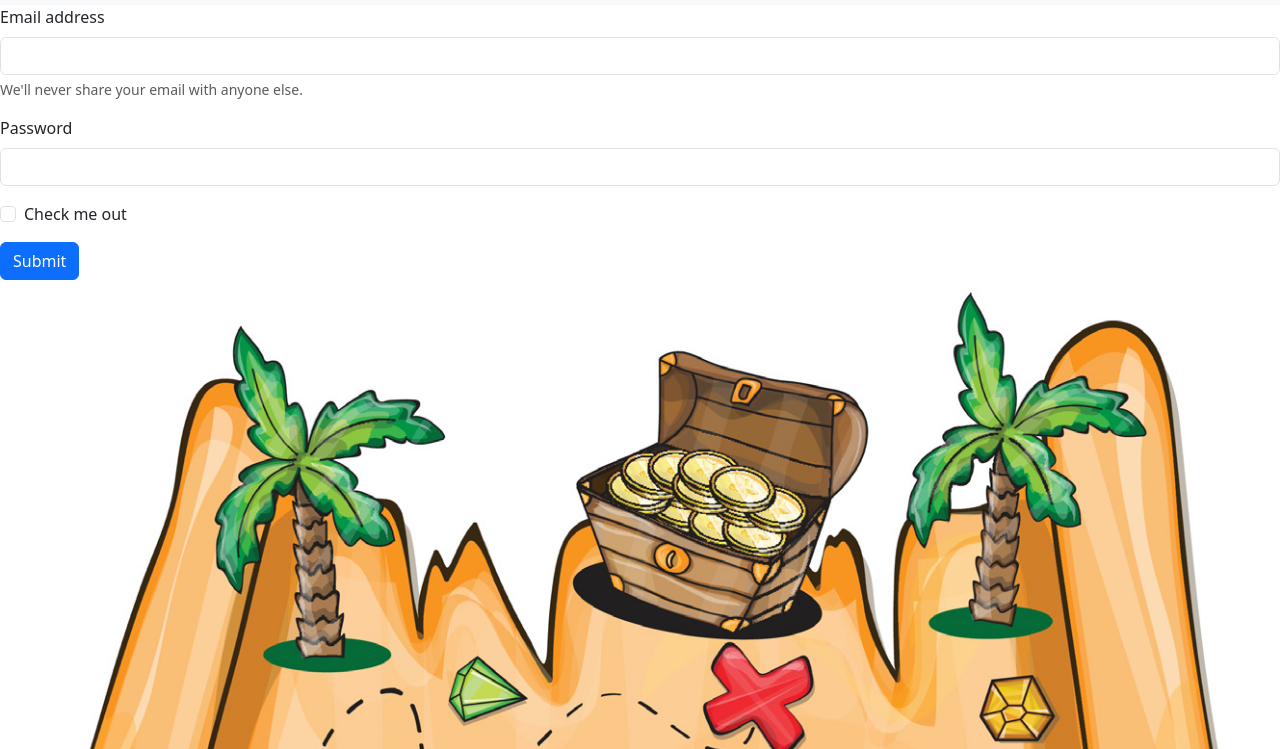
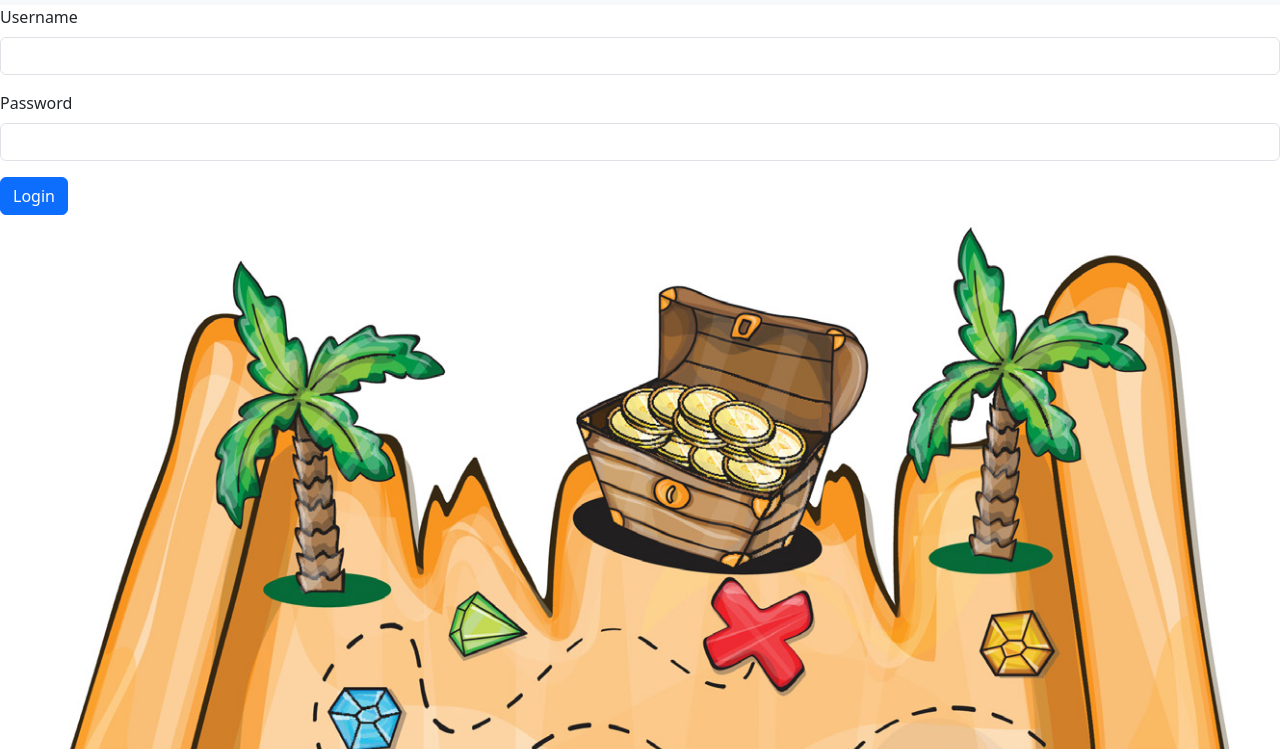
Before and after one commit to GabrielSaltarelli/cacciaaltesoro, a website: page index.html in a window 1280 px wide. Shown: the part 51-800 px from the top of the page. Drawn offline with nearby package versions, Linux system fonts and the light colour scheme.

Commit message:
Update index.html
Modifica

```diff
--- a/index.html
+++ b/index.html
@@ -41,19 +41,14 @@
 </nav>
     <form>
   <div class="mb-3">
-    <label for="exampleInputEmail1" class="form-label">Email address</label>
-    <input type="email" class="form-control" id="exampleInputEmail1" aria-describedby="emailHelp">
-    <div id="emailHelp" class="form-text">We'll never share your email with anyone else.</div>
+    <label for="exampleInputUsername1" class="form-label">Username</label>
+    <input type="username" class="form-control" id="exampleInputUsernsme1">
   </div>
   <div class="mb-3">
     <label for="exampleInputPassword1" class="form-label">Password</label>
     <input type="password" class="form-control" id="exampleInputPassword1">
   </div>
-  <div class="mb-3 form-check">
-    <input type="checkbox" class="form-check-input" id="exampleCheck1">
-    <label class="form-check-label" for="exampleCheck1">Check me out</label>
-  </div>
-  <button type="submit" class="btn btn-primary">Submit</button>
+  <button type="login" class="btn btn-primary">Login</button>
 </form>
     <img src="img/IMG_6540.jpeg" class="img-fluid" alt="Header caccia al tesoro">
     <h1>Hello, world!</h1>
```
